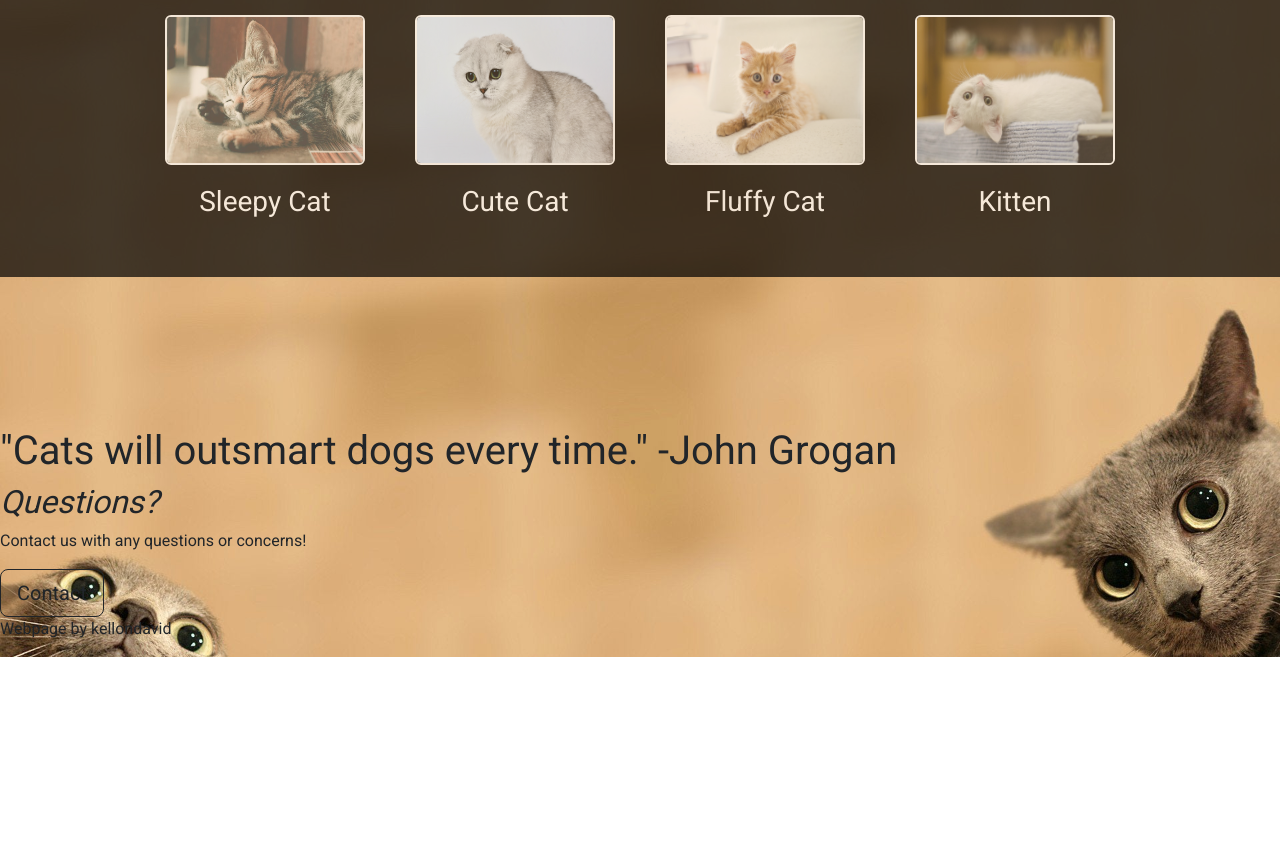
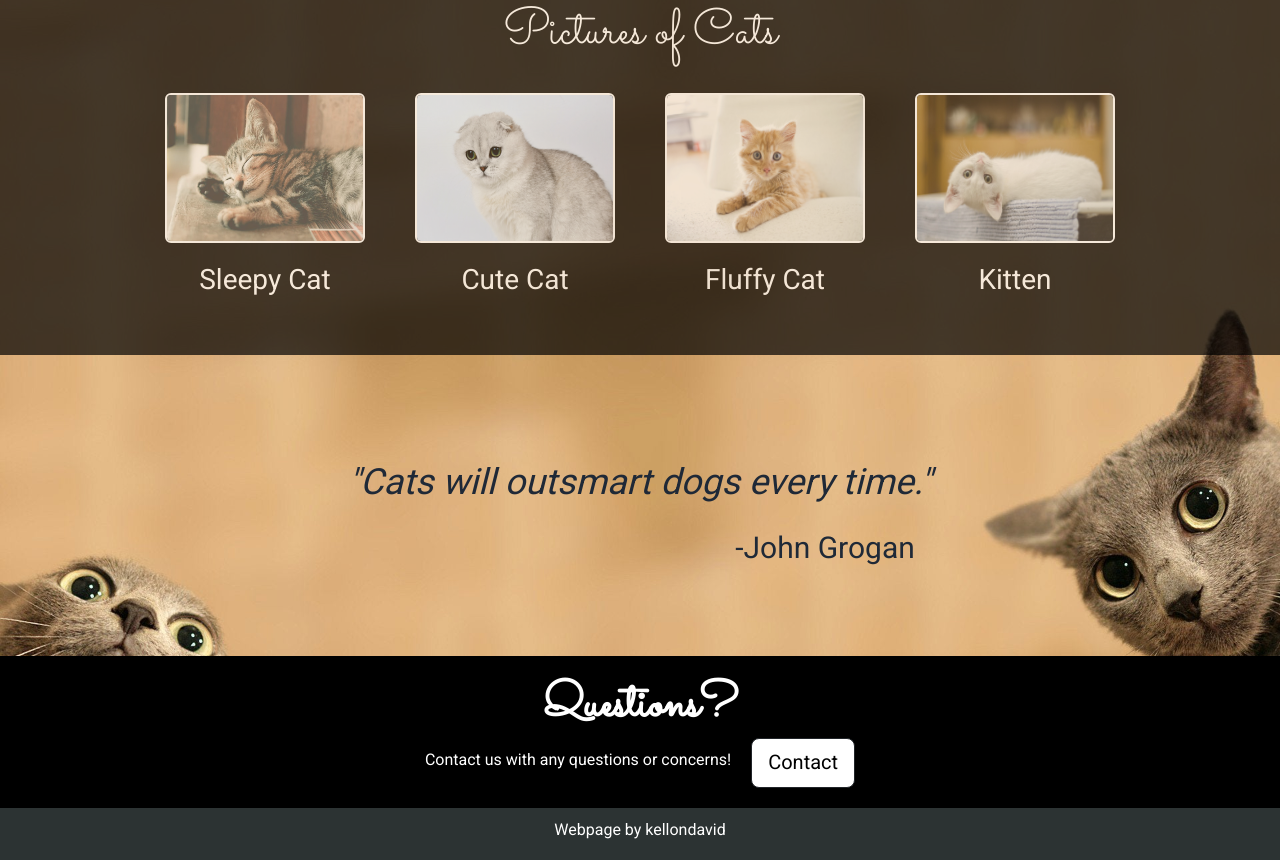
Before and after one commit to kellondavid/odin-landing-page, a plain HTML site: page index.html in a window 1280 px wide. Shown: the part 871-1731 px from the top of the page. Before the commit the page ends 1528 px from the top, so only its background shows below. Drawn offline with nearby package versions, Linux system fonts and the light colour scheme.

Commit message:
add finished odin landing page assignment

```diff
--- a/index.html
+++ b/index.html
@@ -30,7 +30,7 @@
     <div class="header">
         <div class="headerFlex">
                 <div class="headerText">
-                <h1>Cats Fanpage</h1>
+                <h1 class="headerTitle">Cats Fanpage</h1>
                 <h4>This page is dedicated to cats, the best pet companion to have!</h4>
                 <button type="button" class="btn btn-dark btn-lg"><a href="https://www.youtube.com/watch?v=ttEwGwZKhm0">Click Here!</a></button>
                 </div>
@@ -39,7 +39,7 @@
     </div>
 
     <div class="info">
-        <h2>Pictures of Cats</h2>
+        <h2 class="infoTitle">Pictures of Cats</h2>
         <div class="infoRow">
             <div class="img1">
                 <img class="rounded" src="./images/sleepy-cat.jpeg" alt="cat-sleeping">
@@ -61,13 +61,19 @@
     </div>
 
     <div class="quote">
-        <h1>"Cats will outsmart dogs every time." -John Grogan</h1>
+        <p><em>"Cats will outsmart dogs every time."</em> <br></p>
+             <p class="author">-John Grogan</p>
     </div>
 
     <div class="questions">
-        <h2><em>Questions?</em></h2>
-        <p>Contact us with any questions or concerns!</p>
-        <button type="button" class="btn btn-outline-dark btn-lg">Contact</button>
+        <h2 class="questionsTitle"><strong>Questions?</strong></h2>
+
+        <br>
+
+        <div class="questionsTxt">
+            <p>Contact us with any questions or concerns!</p>
+            <button type="button" class="btn btn-outline-dark btn-lg contactBtn">Contact</button>
+        </div>
     </div>
 
     <div class="footer">
--- a/style.css
+++ b/style.css
@@ -11,7 +11,6 @@ body {
 
 .navbar {
     background: black;
-    opacity: 70%;
     display: flex;
     padding-left: 50px;
     padding-right: 50px;
@@ -26,6 +25,11 @@ body {
 a {
     text-decoration: none;
     color: #E5E7EB;
+}
+
+.headerTitle {
+    font-family: "sacramento", sans-serif;
+    font-size: 70px;
 }
 
 .headerFlex {
@@ -43,6 +47,7 @@ a {
     flex-wrap: wrap;
     margin-right: 100px;
     margin-top: 250px;
+    gap: 10px;
 }
 
 .roundedHeader {
@@ -51,6 +56,11 @@ a {
     display: flex;
     margin-left: 800px;
     margin-top: -350px;
+}
+
+.infoTitle {
+    font-family: "sacramento", sans-serif;
+    font-size: 50px;
 }
 
 .info {
@@ -84,3 +94,53 @@ a {
     height: 150px;
     margin-bottom: 20px;
 }
+
+.quote {
+    text-align: center;
+    font-size: 36px;
+    color: #1F2937;
+    margin-top: -50px;
+}
+
+.author {
+    margin-left: 370px;
+    font-size: 30px;
+    padding-bottom: 70px;
+}
+
+.questionsTitle {
+    font-family: "sacramento", sans-serif;
+    font-size: 50px;
+}
+
+.questions {
+    background-color: black;
+    color: white;
+    text-align: center;
+    padding-top: 20px;
+    padding-bottom: 20px;
+}
+
+.questionsTxt {
+    display: flex;
+    justify-content: center;
+    gap: 20px;
+    margin-top: -20px;
+
+}
+
+.contactBtn {
+    color: black;
+    background-color: white;
+    display: flex;
+    flex-direction: row;
+    margin-top: -10px;
+}
+
+.footer {
+    text-align: center;
+    background-color: #2C3333;
+    color: white;
+    padding-top: 10px;
+    padding-bottom: 2px;
+}
```
